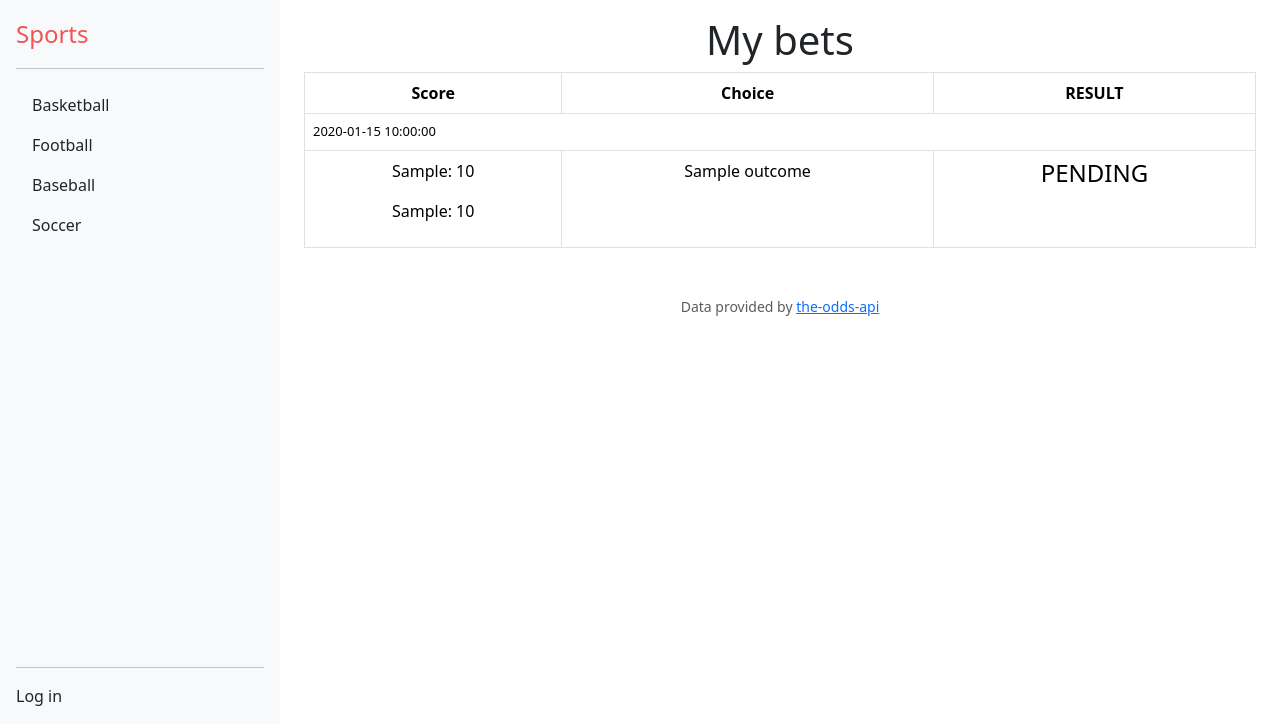
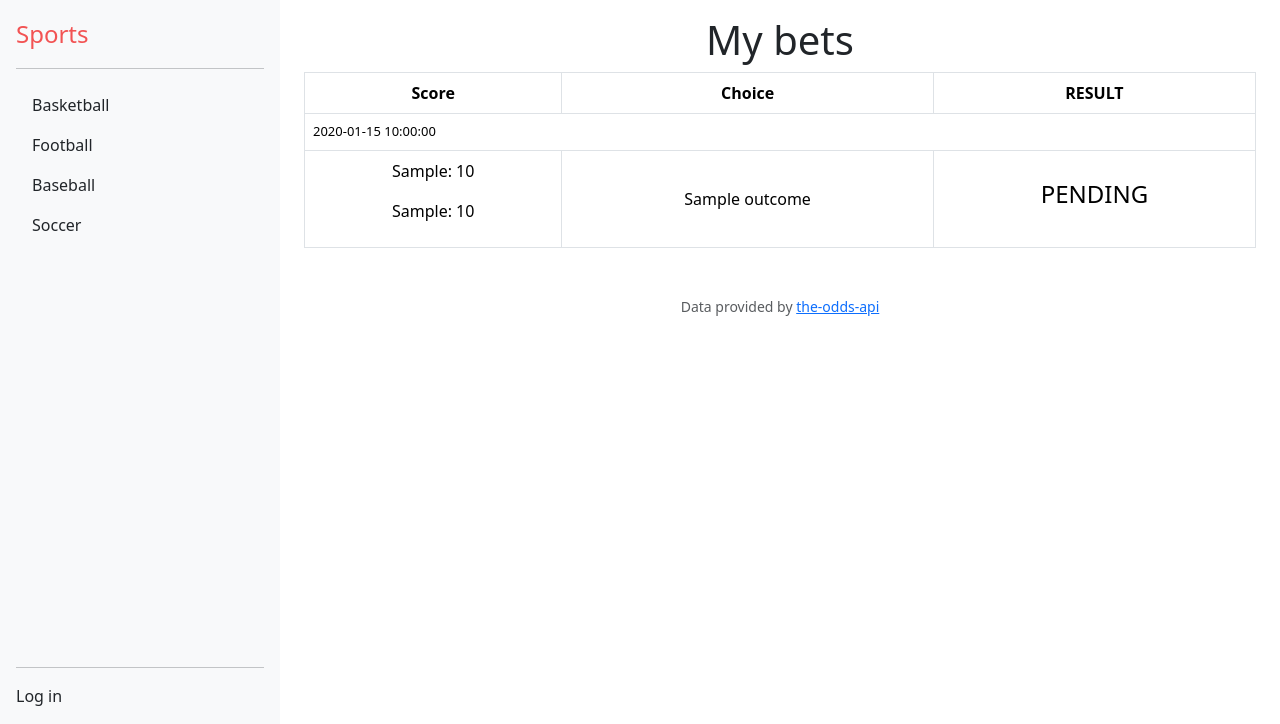
Before and after one commit to bowenslingluff/Hoo-You-Got, a Flask app: template templates/index.html in a window 1280 px wide. Shown: the part 76-800 px from the top of the page. Run offline with Flask 3, Linux system fonts and the light colour scheme; the template is opened without the code that fills it: most values are stand-ins (such as "Sample title", 1, 10 or a date in 2020).

Commit message:
aligning content

```diff
--- a/static/styles.css
+++ b/static/styles.css
@@ -51,7 +51,6 @@ html, body {
     border-radius: 0.5em;
     background: white;
     cursor: pointer;
-    margin-top: 25px;
 }
 
 .place-bet:hover {
--- a/templates/baseball.html
+++ b/templates/baseball.html
@@ -42,7 +42,7 @@
                             <p class="my-2 py-2 rounded">{{ outcome.price }}</p>
                         {% endfor %}
                     </td>
-                    <td class="no-left-border">
+                    <td class="no-left-border align-middle">
                         <form action="/baseball" method="POST" class="d-inline-block">
                           <input type="hidden" name="game_id" value="{{ game.game_id }}">
                           <input type="hidden" name="sport" value="baseball_mlb">
--- a/templates/index.html
+++ b/templates/index.html
@@ -41,10 +41,10 @@
 
                         <p>{{ game.away_team }}: {{ game.away_team_score }}</p>
                     </td>
-                    <td class="">
+                    <td class="align-middle">
                         {{ game.outcome }}
                     </td>
-                    <td>
+                    <td class="align-middle">
                         {% if game.completed %}
                             {% if game.win %}
                                 <h4>WIN</h4>
```
